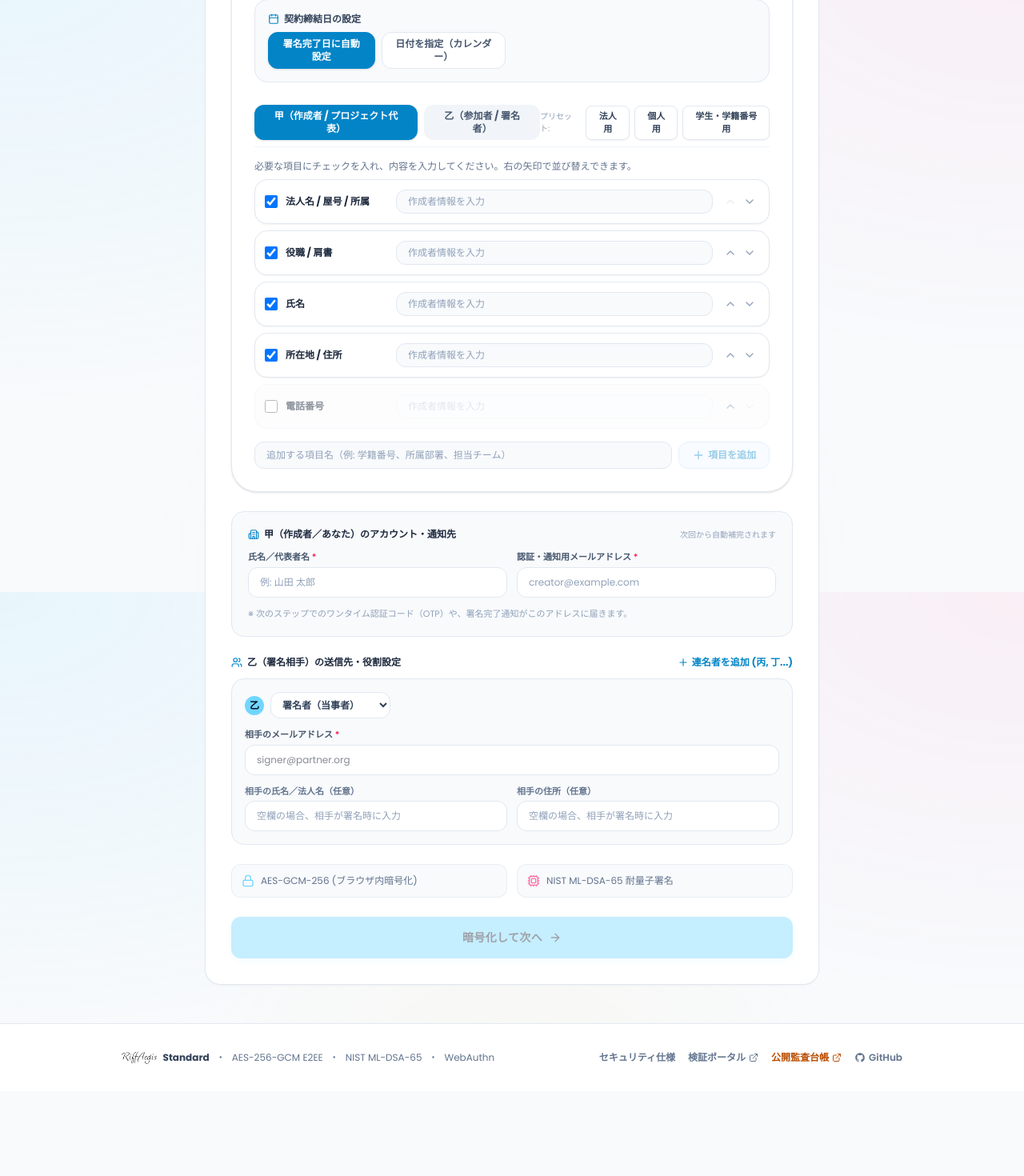
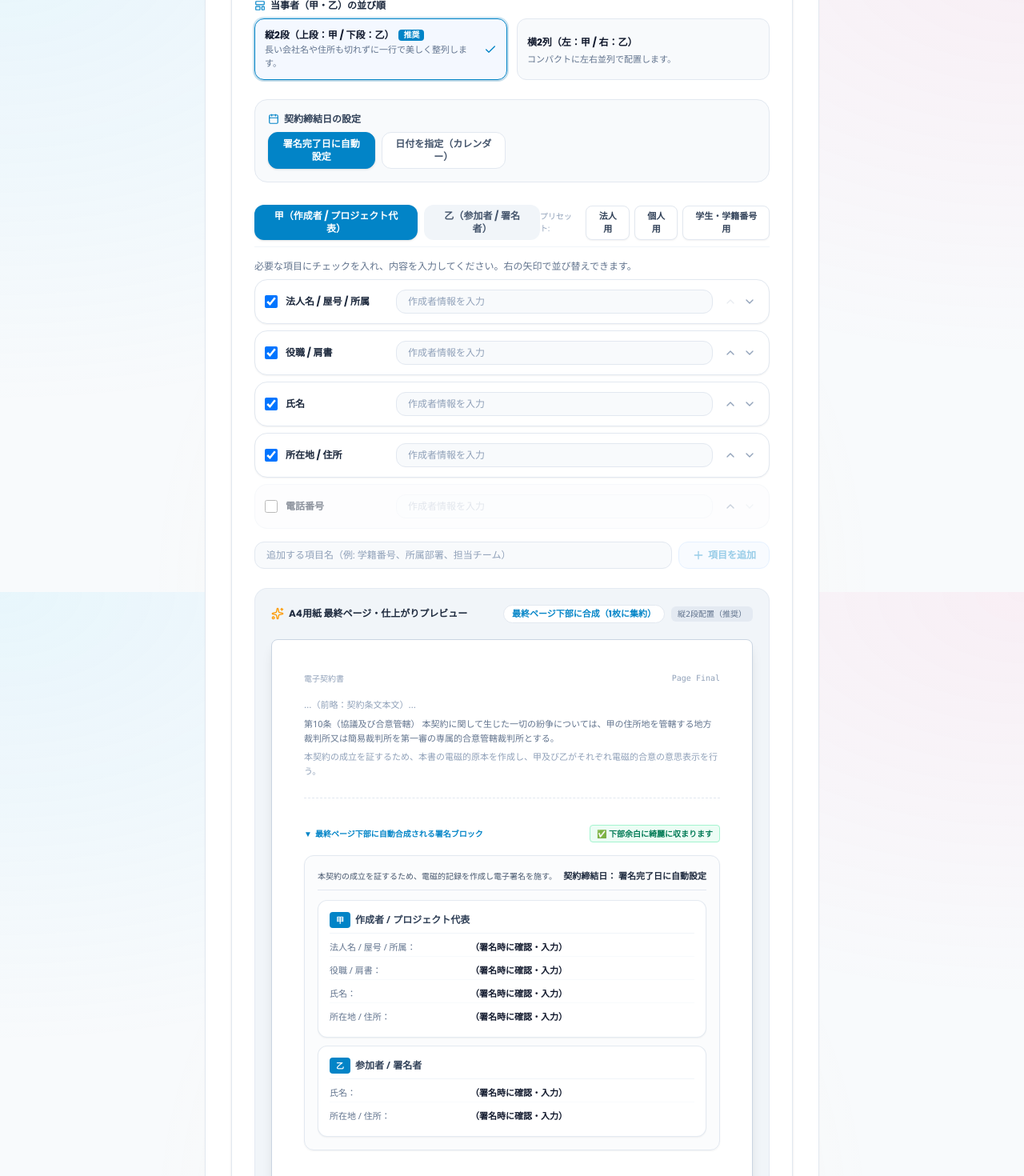
Before and after one commit to RiffLink/RIFFAEGIS, a Next.js app: page /new in a window 1280 px wide. Shown: the part 860-2330 px from the top of the page at 80% size. Before the commit the page ends 2224 px from the top, so only its background shows below. Built offline with nearby package versions, Linux system fonts and the light colour scheme.

Commit message:
fix(signature): left-align fields, set stacked 2-tier layout as default, and simulate final A4 page preview

```diff
--- a/app/new/page.tsx
+++ b/app/new/page.tsx
@@ -79,6 +79,7 @@ export default function NewDocumentPage() {
   const [fusionConfig, setFusionConfig] = useState<SignatureFusionConfig>({
     enabled: true,
     placement: "inline_margin",
+    layoutMode: "stacked",
     inlineMarginOffset: 40,
     agreementDateType: "auto_on_sign",
     parties: [
@@ -571,6 +572,8 @@ export default function NewDocumentPage() {
         <SignatureSheetConfigurator
           config={fusionConfig}
           onChange={setFusionConfig}
+          pdfBytes={fileBytes}
+          docTitle={documentTitle}
         />
 
         {/* Creator & Multi-Signers Inputs */}
--- a/components/SignatureSheetConfigurator.tsx
+++ b/components/SignatureSheetConfigurator.tsx
@@ -23,12 +23,14 @@ import {
 interface Props {
   config: SignatureFusionConfig;
   onChange: (newConfig: SignatureFusionConfig) => void;
+  pdfBytes?: Uint8Array | null;
+  docTitle?: string;
 }
 
-export default function SignatureSheetConfigurator({ config, onChange }: Props) {
+export default function SignatureSheetConfigurator({ config, onChange, pdfBytes, docTitle }: Props) {
   const [newCustomLabel, setNewCustomLabel] = useState("");
   const [activePartyIdx, setActivePartyIdx] = useState<number>(0);
-  const [showPreview, setShowPreview] = useState<boolean>(false);
+  const [showPreview, setShowPreview] = useState<boolean>(true); // Show by default for instant visual feedback
 
   const toggleEnabled = () => {
     onChange({ ...config, enabled: !config.enabled });
@@ -247,6 +249,60 @@ export default function SignatureSheetConfigurator({ config, onChange }: Props)
             </div>
           </div>
 
+          {/* Party Layout Mode (Stacked vs Columns) */}
+          <div className="space-y-2">
+            <label className="text-xs font-bold text-slate-800 flex items-center gap-1.5">
+              <LayoutTemplate className="w-3.5 h-3.5 text-[#0284c7]" />
+              当事者（甲・乙）の並び順
+            </label>
+            <div className="grid grid-cols-1 sm:grid-cols-2 gap-3">
+              <button
+                type="button"
+                onClick={() => onChange({ ...config, layoutMode: 'stacked' })}
+                className={`p-3 rounded-xl border text-left transition-all flex items-center justify-between ${
+                  config.layoutMode !== 'columns'
+                    ? "bg-blue-50/70 border-[#0284c7] ring-2 ring-[#0284c7]/20 shadow-sm"
+                    : "bg-slate-50 border-slate-200 hover:border-slate-300"
+                }`}
+              >
+                <div>
+                  <span className="text-xs font-bold text-slate-900 flex items-center gap-1.5">
+                    <span>縦2段（上段：甲 / 下段：乙）</span>
+                    <span className="text-[10px] font-bold px-1.5 py-0.2 bg-[#0284c7] text-white rounded">推奨</span>
+                  </span>
+                  <p className="text-[11px] text-slate-500 mt-0.5">
+                    長い会社名や住所も切れずに一行で美しく整列します。
+                  </p>
+                </div>
+                {config.layoutMode !== 'columns' && (
+                  <Check className="w-4 h-4 text-[#0284c7] shrink-0 ml-2" />
+                )}
+              </button>
+
+              <button
+                type="button"
+                onClick={() => onChange({ ...config, layoutMode: 'columns' })}
+                className={`p-3 rounded-xl border text-left transition-all flex items-center justify-between ${
+                  config.layoutMode === 'columns'
+                    ? "bg-blue-50/70 border-[#0284c7] ring-2 ring-[#0284c7]/20 shadow-sm"
+                    : "bg-slate-50 border-slate-200 hover:border-slate-300"
+                }`}
+              >
+                <div>
+                  <span className="text-xs font-bold text-slate-900">
+                    横2列（左：甲 / 右：乙）
+                  </span>
+                  <p className="text-[11px] text-slate-500 mt-0.5">
+                    コンパクトに左右並列で配置します。
+                  </p>
+                </div>
+                {config.layoutMode === 'columns' && (
+                  <Check className="w-4 h-4 text-[#0284c7] shrink-0 ml-2" />
+                )}
+              </button>
+            </div>
+          </div>
+
           {/* Agreement Date Setting (with Calendar picker) */}
           <div className="grid grid-cols-1 sm:grid-cols-2 gap-4 bg-slate-50 p-4 rounded-2xl border border-slate-200">
             <div>
@@ -461,42 +517,91 @@ export default function SignatureSheetConfigurator({ config, onChange }: Props)
 
           {/* Toggleable Preview */}
           {showPreview && (
-            <div className="p-5 bg-slate-50 border border-slate-200 rounded-2xl space-y-3">
-              <div className="flex items-center justify-between">
+            <div className="p-5 bg-slate-100 border border-slate-200/80 rounded-2xl space-y-3">
+              <div className="flex flex-col sm:flex-row sm:items-center justify-between gap-2">
                 <span className="text-xs font-bold text-slate-800 flex items-center gap-1.5">
                   <Sparkles className="w-4 h-4 text-amber-500" />
-                  署名ブロック リアルタイムプレビュー
+                  <span>A4用紙 最終ページ・仕上がりプレビュー</span>
                 </span>
+                <div className="flex items-center gap-2">
                   <span className="text-[11px] font-bold text-[#0284c7] bg-white px-2.5 py-0.5 rounded-full border border-slate-200">
-                  {config.placement === 'inline_margin' ? '最終ページ下部に合成' : '末尾に新規1ページ付加'}
+                    {config.placement === 'inline_margin' ? '最終ページ下部に合成（1枚に集約）' : '末尾に新規1ページ付加'}
+                  </span>
+                  <span className="text-[10px] text-slate-500 bg-slate-200/80 px-2 py-0.5 rounded-md font-mono">
+                    {config.layoutMode === 'columns' ? '横2列配置' : '縦2段配置（推奨）'}
+                  </span>
+                </div>
+              </div>
+
+              {/* A4 Sheet Simulator */}
+              <div className="flex justify-center py-2">
+                <div
+                  className="w-full max-w-[620px] bg-white text-slate-900 rounded-lg p-6 sm:p-10 shadow-lg font-serif text-xs leading-relaxed relative flex flex-col justify-between border border-slate-300"
+                  style={{ minHeight: "680px" }}
+                >
+                  {/* Top: Mock of Previous Contract Articles */}
+                  <div className="space-y-3 pb-6 text-slate-400 select-none border-b border-dashed border-slate-200">
+                    <div className="flex items-center justify-between text-[10px] text-slate-400 font-sans">
+                      <span>{docTitle || "電子契約書"}</span>
+                      <span className="font-mono">Page Final</span>
+                    </div>
+                    <div className="space-y-1.5 pt-1">
+                      <p className="text-slate-400 text-[11px]">
+                        …（前略：契約条文本文）…
+                      </p>
+                      <p className="text-slate-500 text-[11px] font-sans font-medium">
+                        第10条（協議及び合意管轄） 本契約に関して生じた一切の紛争については、甲の住所地を管轄する地方裁判所又は簡易裁判所を第一審の専属的合意管轄裁判所とする。
+                      </p>
+                      <p className="text-slate-400 text-[11px]">
+                        本契約の成立を証するため、本書の電磁的原本を作成し、甲及び乙がそれぞれ電磁的合意の意思表示を行う。
+                      </p>
+                    </div>
+                  </div>
+
+                  {/* Bottom: Signature Fusion Block */}
+                  <div className="pt-4 space-y-3">
+                    <div className="flex items-center justify-between text-[10px] font-sans text-[#0284c7] font-bold pb-1">
+                      <span className="flex items-center gap-1">
+                        <span>▼</span>
+                        <span>
+                          {config.placement === 'inline_margin'
+                            ? '最終ページ下部に自動合成される署名ブロック'
+                            : '末尾に新規追加される専用調印シート'}
+                        </span>
+                      </span>
+                      <span className="text-emerald-700 bg-emerald-50 px-2 py-0.5 rounded border border-emerald-200">
+                        {config.placement === 'inline_margin'
+                          ? '✅ 下部余白に綺麗に収まります'
+                          : '📄 専用ページとして追加'}
                       </span>
                     </div>
 
-              <div className="border border-slate-200 bg-white text-slate-900 rounded-xl p-4 text-[11px] font-sans shadow-sm">
-                <div className="border-b border-slate-200 pb-2 mb-3 flex justify-between items-baseline">
-                  <span className="text-slate-500 text-[10px]">
-                    本契約の成立を証するため、電磁的記録を作成し電子署名を施す。
+                    <div className="border border-slate-200 bg-slate-50/60 text-slate-900 rounded-xl p-4 text-[11px] font-sans shadow-xs space-y-3">
+                      <div className="border-b border-slate-200 pb-2 flex flex-col sm:flex-row justify-between items-start sm:items-baseline gap-1">
+                        <span className="text-slate-600 text-[10px]">
+                          {config.leadText || "本契約の成立を証するため、電磁的記録を作成し電子署名を施す。"}
                         </span>
-                  <span className="font-bold text-slate-800 text-[11px]">
+                        <span className="font-bold text-slate-800 text-[11px] shrink-0">
                           {config.agreementDateType === 'custom' && config.customAgreementDate
                             ? config.customAgreementDate
                             : '契約締結日： 署名完了日に自動設定'}
                         </span>
                       </div>
 
-                <div className="grid grid-cols-1 sm:grid-cols-2 gap-3">
+                      {/* Party Cards: Stacked (Default) or 2-Columns */}
+                      <div className={config.layoutMode === 'columns' ? "grid grid-cols-1 sm:grid-cols-2 gap-3" : "space-y-2.5"}>
                         {config.parties.map((party, pIdx) => {
                           const activeFields = party.fields.filter((f) => f.enabled);
                           return (
                             <div
                               key={pIdx}
-                        className="border border-slate-200 rounded-xl p-3 bg-slate-50/80 space-y-1"
+                              className="border border-slate-200/90 rounded-xl p-3.5 bg-white space-y-1.5 shadow-xs"
                             >
-                        <div className="font-bold text-slate-900 border-b border-slate-200 pb-1 flex items-center gap-1.5">
-                          <span className="px-1.5 py-0.5 bg-[#0284c7] text-white rounded text-[10px] font-bold">
+                              <div className="font-bold text-slate-900 border-b border-slate-100 pb-1.5 flex items-center gap-1.5">
+                                <span className="px-2 py-0.5 bg-[#0284c7] text-white rounded text-[10px] font-bold">
                                   {party.roleName}
                                 </span>
-                          <span className="text-xs text-slate-600">
+                                <span className="text-xs text-slate-700">
                                   {party.roleDescription || (pIdx === 0 ? "作成者" : "署名者")}
                                 </span>
                               </div>
@@ -504,9 +609,11 @@ export default function SignatureSheetConfigurator({ config, onChange }: Props)
                                 <p className="text-slate-400 italic text-[10px]">項目が選択されていません</p>
                               ) : (
                                 activeFields.map((f) => (
-                            <div key={f.id} className="flex justify-between text-[11px] pt-0.5">
-                              <span className="text-slate-500">{f.label}：</span>
-                              <span className="font-bold text-slate-800 truncate max-w-[150px]">
+                                  <div key={f.id} className="flex items-baseline text-[11px] py-0.5 border-b border-slate-50 last:border-0">
+                                    <span className="text-slate-500 w-36 sm:w-44 shrink-0 text-left font-medium">
+                                      {f.label}：
+                                    </span>
+                                    <span className="font-bold text-slate-900 text-left break-all flex-1">
                                       {f.value || '（署名時に確認・入力）'}
                                     </span>
                                   </div>
@@ -518,6 +625,9 @@ export default function SignatureSheetConfigurator({ config, onChange }: Props)
                       </div>
                     </div>
                   </div>
+                </div>
+              </div>
+            </div>
           )}
         </>
       )}
--- a/lib/crypto/signature-sheet.ts
+++ b/lib/crypto/signature-sheet.ts
@@ -38,10 +38,22 @@ export async function loadJapaneseFont(): Promise<Uint8Array> {
  * Calculate the total height required for the signature block
  */
 export function calculateSignatureBlockHeight(config: SignatureFusionConfig): number {
-  let height = 60; // header / date
-  for (const party of config.parties) {
-    const activeFields = party.fields.filter((f) => f.enabled);
-    height += 28 + activeFields.length * 16 + 10;
+  let height = 48; // header / date
+  const isTwoColumns = config.layoutMode === 'columns' && config.parties.length === 2;
+
+  if (isTwoColumns) {
+    let maxPartyHeight = 0;
+    for (const party of config.parties) {
+      const activeFields = party.fields.filter((f) => f.enabled);
+      const partyH = 24 + activeFields.length * 15;
+      if (partyH > maxPartyHeight) maxPartyHeight = partyH;
+    }
+    height += maxPartyHeight + 10;
+  } else {
+    for (const party of config.parties) {
+      const activeFields = party.fields.filter((f) => f.enabled);
+      height += 24 + activeFields.length * 15 + 8;
+    }
   }
   return height;
 }
@@ -122,47 +134,46 @@ export async function fuseSignatureSheet(
       font: fontJp,
       color: textDark,
     });
-    currentY -= 20;
+    currentY -= 18;
 
-    // Parties side-by-side or stacked
-    // If 2 parties and contentWidth > 450, render side-by-side columns
-    const isTwoColumns = config.parties.length === 2 && contentWidth >= 440;
+    // Default to stacked (vertical 2-tier: Party A on top, Party B below)
+    const isTwoColumns = config.layoutMode === 'columns' && config.parties.length === 2 && contentWidth >= 440;
     const colWidth = isTwoColumns ? (contentWidth - 20) / 2 : contentWidth;
 
     for (let i = 0; i < config.parties.length; i++) {
       const party = config.parties[i];
       const activeFields = party.fields.filter((f) => f.enabled);
       const colX = isTwoColumns && i === 1 ? margin + colWidth + 20 : margin;
-      const partyStartY = isTwoColumns ? currentY : currentY;
+      const partyStartY = currentY;
 
       // Party header tag
       lastPage.drawRectangle({
         x: colX,
-        y: partyStartY - 16,
-        width: 32,
-        height: 16,
+        y: partyStartY - 15,
+        width: 28,
+        height: 15,
         color: primaryColor,
         borderWidth: 0,
       });
       lastPage.drawText(party.roleName, {
-        x: colX + 9,
-        y: partyStartY - 12,
-        size: 9.5,
+        x: colX + 8,
+        y: partyStartY - 11,
+        size: 9,
         font: fontJp,
         color: rgb(1, 1, 1),
       });
 
       if (party.roleDescription) {
         lastPage.drawText(`（${party.roleDescription}）`, {
-          x: colX + 38,
-          y: partyStartY - 12,
+          x: colX + 34,
+          y: partyStartY - 11,
           size: 8.5,
           font: fontJp,
           color: textMuted,
         });
       }
 
-      let fieldY = partyStartY - 30;
+      let fieldY = partyStartY - 27;
       for (const field of activeFields) {
         const val = field.value.trim() || '（署名時に確認・入力）';
         lastPage.drawText(`${field.label}：`, {
@@ -172,8 +183,9 @@ export async function fuseSignatureSheet(
           font: fontJp,
           color: textMuted,
         });
+        // Left-aligned value offset
         lastPage.drawText(val, {
-          x: colX + 85,
+          x: colX + 110,
           y: fieldY,
           size: 8.5,
           font: fontJp,
@@ -183,7 +195,7 @@ export async function fuseSignatureSheet(
       }
 
       if (!isTwoColumns) {
-        currentY = fieldY - 10;
+        currentY = fieldY - 8;
       }
     }
   } else {
@@ -328,7 +340,7 @@ export async function fuseSignatureSheet(
         color: textMuted,
       }
     );
-    newPage.drawText('SECURED WITH ML-DSA-65 / WEBAUTHN / ZERO-KNOWLEDGE PROTOCOL', {
+    newPage.drawText('SECURED WITH NIST ML-DSA-65 / WEBAUTHN / E2EE PROTOCOL', {
       x: margin,
       y: footerY - 4,
       size: 7,
--- a/lib/crypto/signature-types.ts
+++ b/lib/crypto/signature-types.ts
@@ -18,6 +18,7 @@ export type SignaturePlacement = 'inline_margin' | 'new_page';
 export interface SignatureFusionConfig {
   enabled: boolean;
   placement: SignaturePlacement;
+  layoutMode?: 'stacked' | 'columns'; // 'stacked' (vertical 2-tier: Party A on top, Party B below) or 'columns' (side-by-side)
   inlineMarginOffset: number; // 0 (bottom) to 100 pt
   agreementDateType: 'auto_on_sign' | 'custom';
   customAgreementDate?: string;
```
Lines whose indentation alone changed are shown as unchanged.
